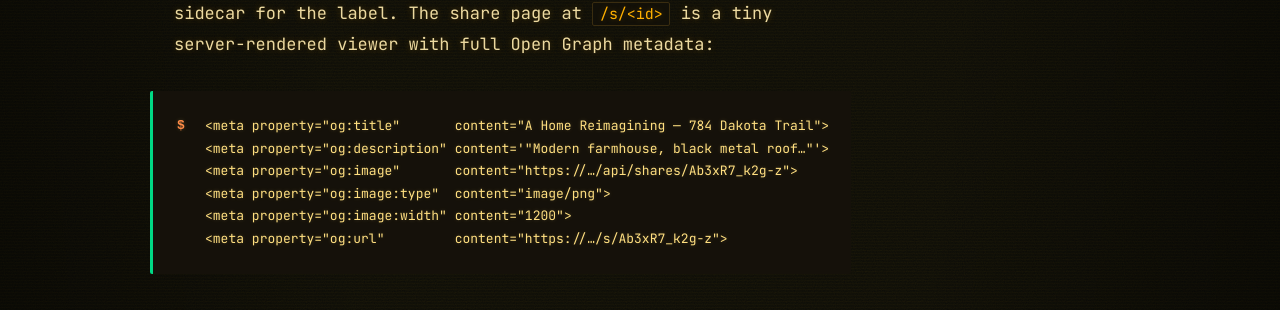
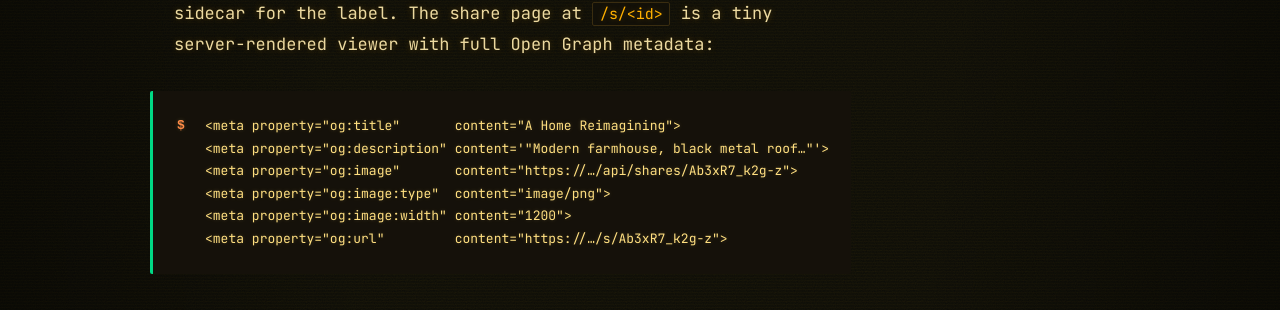
Before and after one commit to kunalkhosla/blogs, a Jekyll site: the page built from _posts/2026-04-20-home-reimagine.md, in a window 1280 px wide and 900 px high, scrolled down 4473 px. Shown: the part 143-453 px from the top of the window. Built offline with Jekyll 4.4.1, drawn with Linux system fonts in a browser that asks for light colours; some web fonts are replaced; part of the change alters nothing that is shown.

Commit message:
Scrub address from OG meta example in home-reimagine post
Replace "784 Dakota Trail" in the og:title example with a generic
title. The post is intentionally address-private.

````diff
--- a/_posts/2026-04-20-home-reimagine.md
+++ b/_posts/2026-04-20-home-reimagine.md
@@ -64,7 +64,7 @@ The first share button used the Web Share API with the image file attached. Fine
 So I added a server-side share store — each generated image gets written to `/app/data/shares/<id>.png` with an optional JSON sidecar for the label. The share page at `/s/<id>` is a tiny server-rendered viewer with full Open Graph metadata:
 
 ```html
-<meta property="og:title"       content="A Home Reimagining — 784 Dakota Trail">
+<meta property="og:title"       content="A Home Reimagining">
 <meta property="og:description" content='"Modern farmhouse, black metal roof…"'>
 <meta property="og:image"       content="https://…/api/shares/Ab3xR7_k2g-z">
 <meta property="og:image:type"  content="image/png">
````
